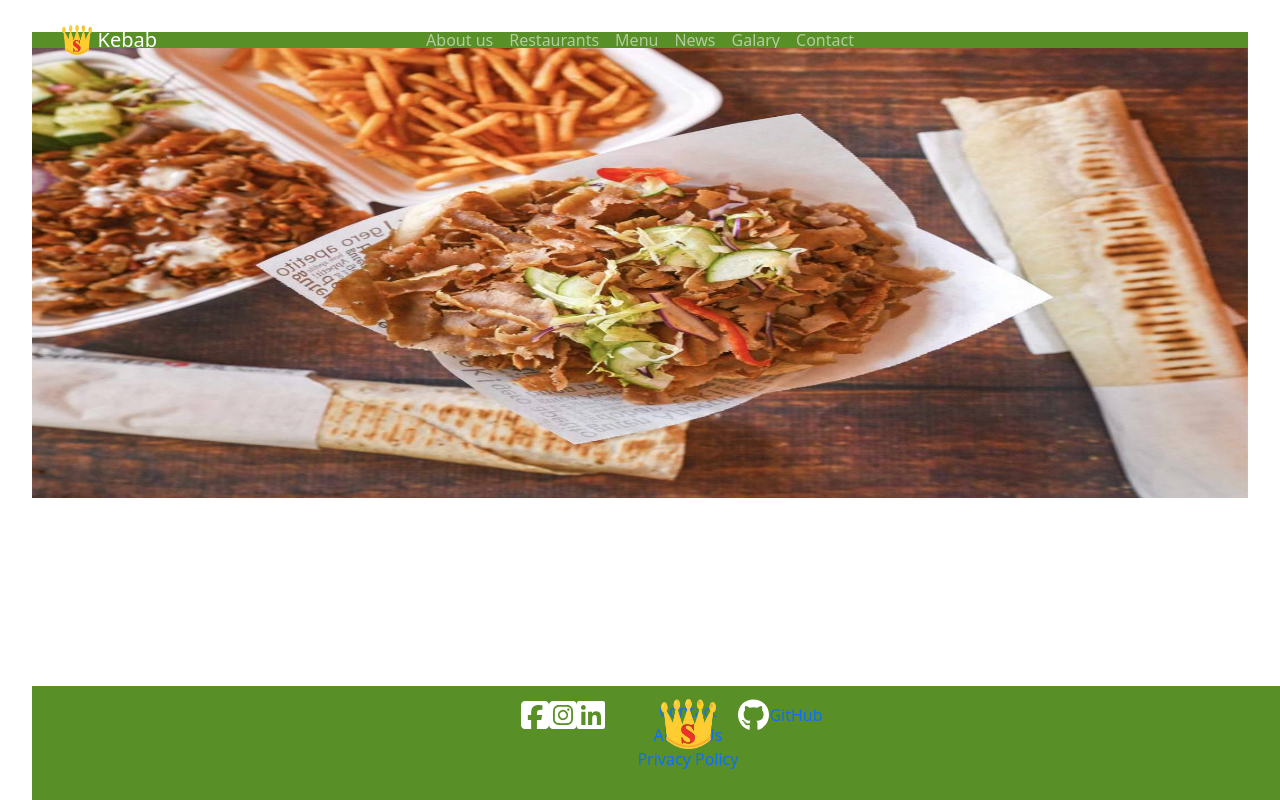
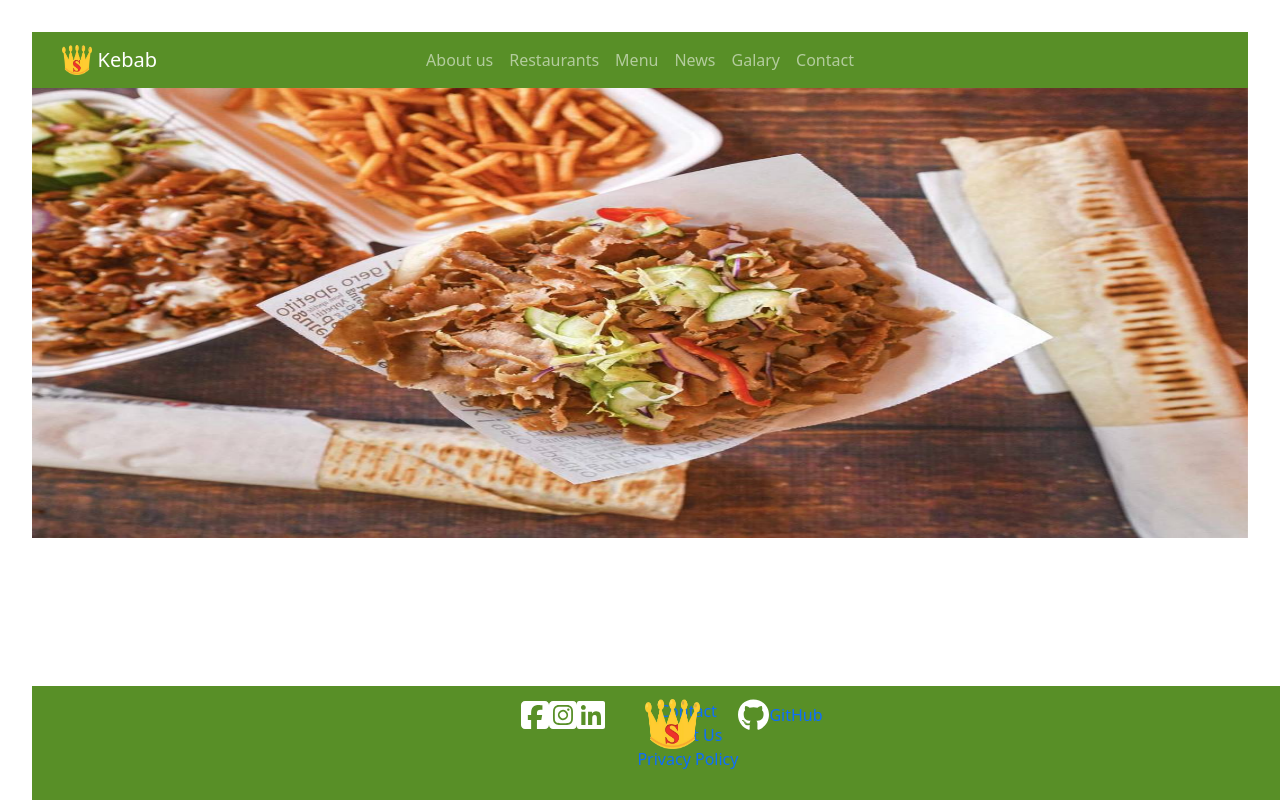
Before and after one commit to MarcinSzablak/MERN_app, a React (Vite) app in the folder client/: page / in a window 1280 px wide. Shown: the top 800 px of the page. Built offline with nearby package versions, Linux system fonts and the light colour scheme.

Commit message:
small fixes

```diff
--- a/client/src/components/NavBar.css
+++ b/client/src/components/NavBar.css
@@ -1,7 +1,8 @@
 .NavBar{
     background-color: var(--green);
+    height: 200%;
 }
-.brand{
+.brand-navbar{
     margin-left: 2.5%;
     z-index: 1;
 }
--- a/client/src/components/NavBar.jsx
+++ b/client/src/components/NavBar.jsx
@@ -13,6 +13,8 @@ function NavBar() {
     {Id:6, Name: "Contact", Link: "#Contact"}
   ]
 
+  //zmienić nazwe KebabSlider
+
   return (
     <Navbar
       variant='pills'
@@ -20,7 +22,7 @@ function NavBar() {
       className='NavBar'
       data-bs-theme="dark"
     >
-        <Navbar.Brand href="#Home" className='brand'><img
+        <Navbar.Brand href="#Home" className='brand-navbar'><img
             alt="logo"
             src="/logo.png"
             width="30"
```
